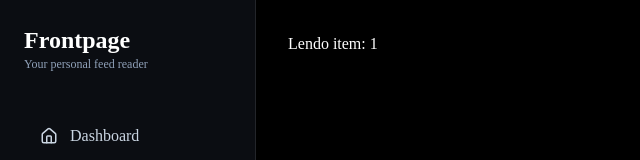
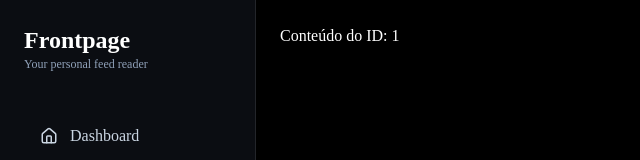
Before and after one commit to BaarbCampos/frontpage-feed-reader, a Next.js app: page /reader/1 in a window 1280 px wide. Shown: the top 160 px of the page, without its empty margins (0-640 px from the left). Built offline with nearby package versions, Linux system fonts and the light colour scheme.

Commit message:
fix: reset total da rota de leitor

```diff
--- a/app/reader/[id]/page.tsx
+++ b/app/reader/[id]/page.tsx
@@ -1,9 +1,9 @@
-import React from 'react'
+import React from "react";
 
 export default function ReaderPage({ params }: { params: { id: string } }) {
   return (
-    <div className="p-8">
-      <h1>Lendo item: {params.id}</h1>
+    <div className="p-6">
+      <h1>Conteúdo do ID: {params.id}</h1>
     </div>
-  )
+  );
 }
```
Also changed, not shown: package.json (line endings or trailing spaces).
